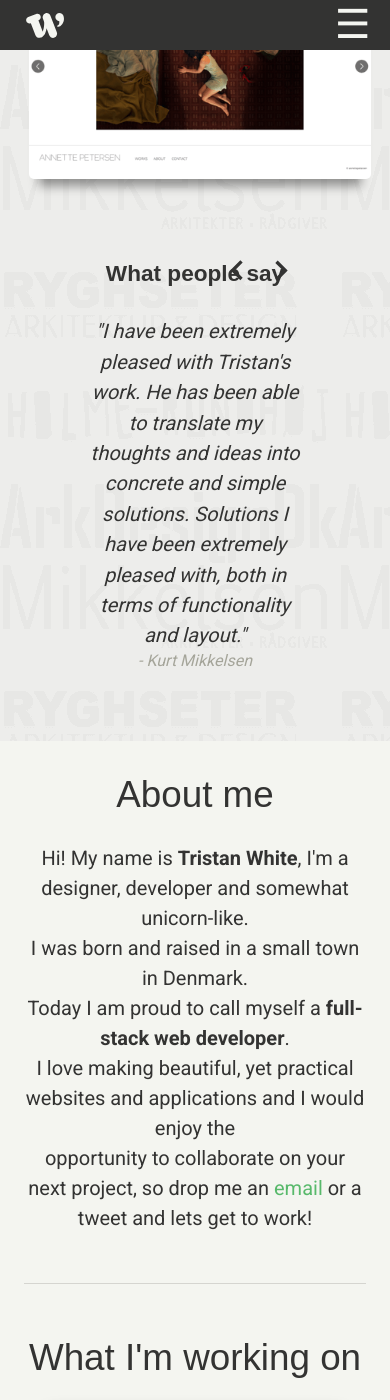
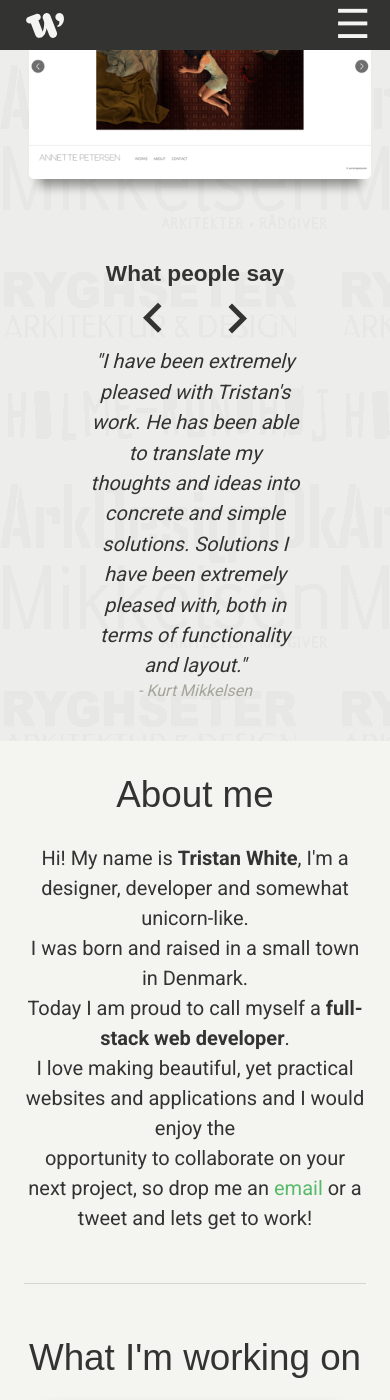
Before and after one commit to triss90/tristanwhite_v7, a Jekyll site: the page built from index.html, in a window 390 px wide and 1400 px high, scrolled down 3284 px. Built offline with Jekyll 4.4.1, drawn with Linux system fonts in a browser that asks for light colours; nearby versions of some CDN libraries.

Commit message:
making slider fully responsive

```diff
--- a/assets/css/style.css
+++ b/assets/css/style.css
@@ -1642,6 +1642,9 @@ button, .button {
   .carousel .carousel-nav-wrap {
     position: relative;
     margin-bottom: 30px; }
+    @media (max-width: 768px) {
+      .carousel .carousel-nav-wrap {
+        margin-bottom: 60px; } }
     .carousel .carousel-nav-wrap h3 {
       display: inline-block; }
     .carousel .carousel-nav-wrap .carousel-nav {
@@ -1649,6 +1652,13 @@ button, .button {
       position: absolute;
       top: 13px;
       right: 0; }
+      @media (max-width: 768px) {
+        .carousel .carousel-nav-wrap .carousel-nav {
+          position: relative;
+          float: left;
+          margin: 0px auto;
+          display: block;
+          width: 100%; } }
       .carousel .carousel-nav-wrap .carousel-nav svg {
         cursor: pointer;
         fill: #333332;
@@ -1657,6 +1667,11 @@ button, .button {
         top: 10px;
         -webkit-transition: fill 150ms ease;
         transition: fill 150ms ease; }
+        @media (max-width: 768px) {
+          .carousel .carousel-nav-wrap .carousel-nav svg {
+            height: 60px;
+            width: 60px;
+            margin: -10px 10px 10px 10px; } }
         .carousel .carousel-nav-wrap .carousel-nav svg:hover {
           fill: #58B96B; }
   .carousel .carousel-wrap {
--- a/index.html
+++ b/index.html
@@ -62,6 +62,7 @@ permalink: /
   </div>
 </section>
 
+
 <!-- Work Section -->
 <section id="work">
   <div class="container">
@@ -94,7 +95,7 @@ permalink: /
 
         <div class="carousel">
 
-          <div class="carousel-nav-wrap">
+          <div class="carousel-nav-wrap cf">
             <h3>What people say</h3>
 
             <div class="carousel-nav">
```
Also changed, not shown: assets/css/2-components/_slider.scss (+15 -0 lines), 3 other files.
